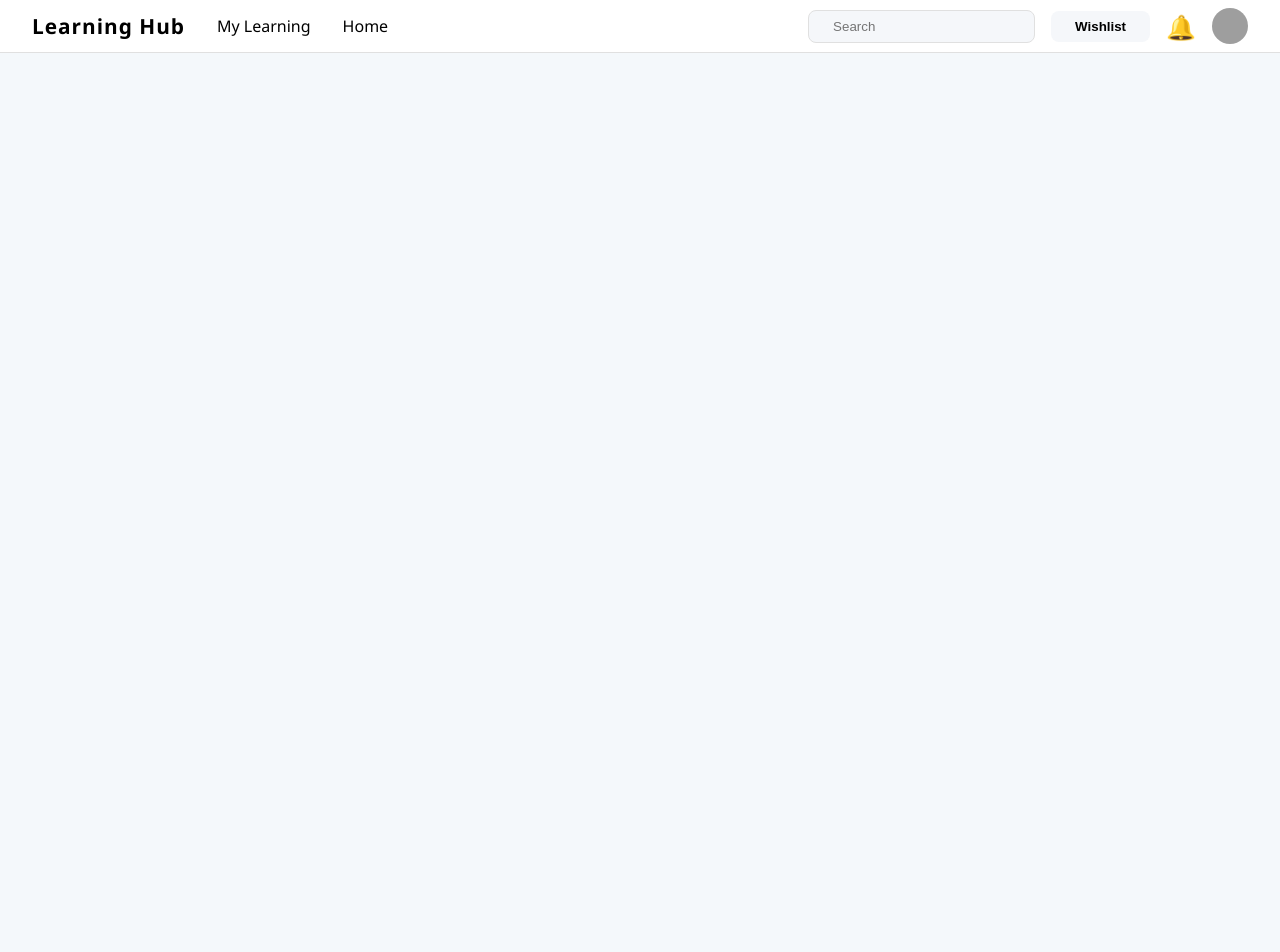
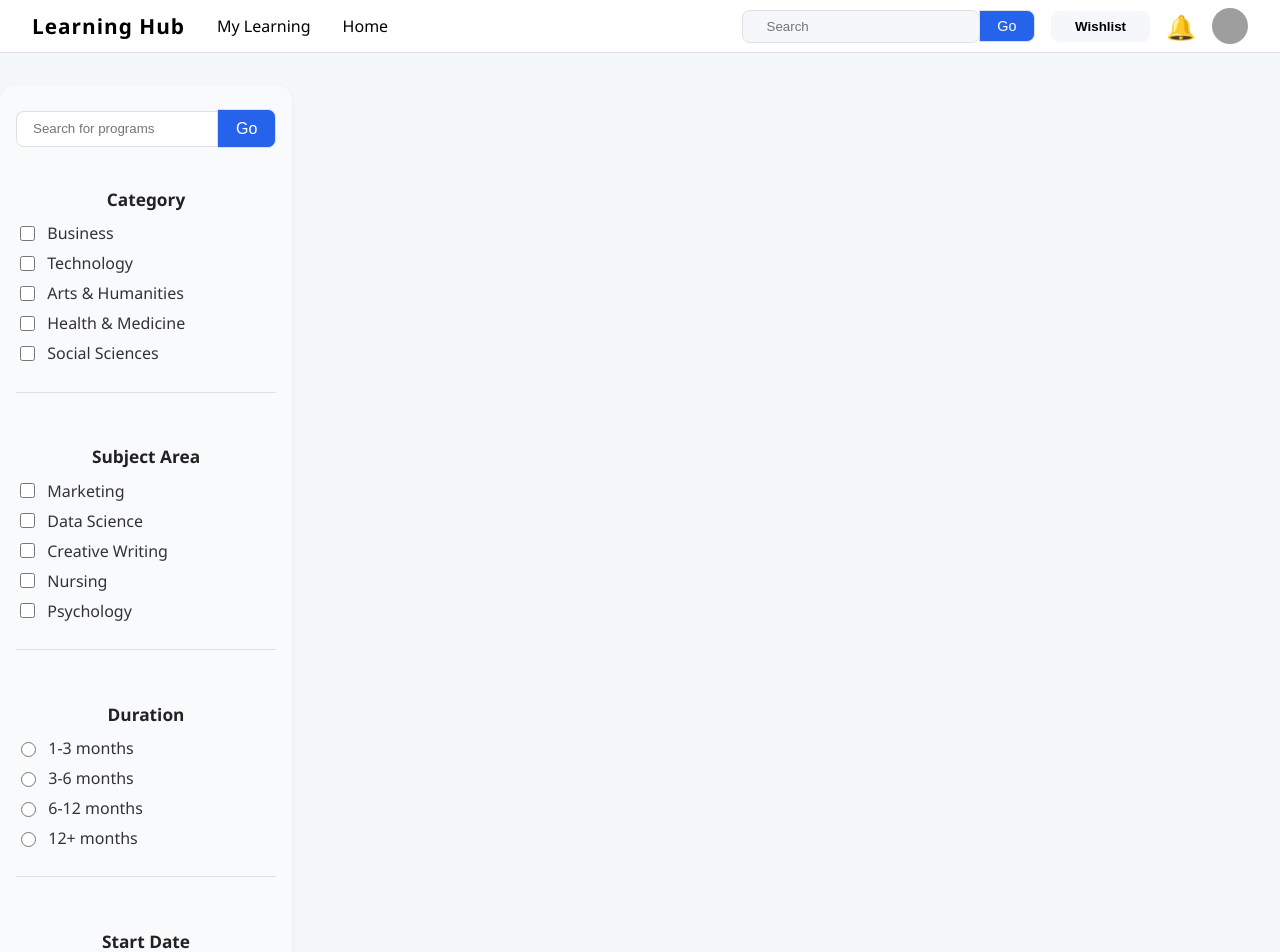
Before and after one commit to nithinrontala/Learning_Hub, a React (Create React App) app: page /courses in a window 1280 px wide. Shown: the top 952 px of the page. Before the commit the page ends 800 px from the top, so only its background shows below. Built offline with nearby package versions, Linux system fonts and the light colour scheme; grey boxes are pictures that could not be loaded.

Commit message:
Added Coursesidebar consists of filters.

```diff
--- a/src/components/Course.js
+++ b/src/components/Course.js
@@ -1,9 +1,20 @@
 import React from 'react';
 import CourseNavbar from './CourseNavbar';
+import CourseSidebar from './CourseSidebar';
 import './CourseNavbar.css';
+import './CourseSidebar.css';
 
 function Course() {
-  return <CourseNavbar />;
+  return (
+    <>
+      <CourseNavbar />
+      <div style={{ display: 'flex', gap: '2rem', marginTop: '2rem' }}>
+        <CourseSidebar />
+        {/* Add your main course content here */}
+        <div style={{ flex: 1 }}></div>
+      </div>
+    </>
+  );
 }
 
 export default Course;
--- a/src/components/CourseNavbar.css
+++ b/src/components/CourseNavbar.css
@@ -31,12 +31,27 @@
   gap: 1rem;
 }
 
+.course-navbar-search-wrapper {
+  position: relative;
+  display: flex;
+  align-items: center;
+}
+
 .course-navbar-search {
   padding: 0.5rem 1.5rem;
+  padding-right: 2.2rem;
   border-radius: 8px;
   border: 1px solid #e0e0e0;
   background: #f5f7fa;
   min-width: 120px;
+}
+
+.course-navbar-search-icon {
+  position: absolute;
+  right: 0.8rem;
+  font-size: 1.1rem;
+  color: #888;
+  pointer-events: none;
 }
 
 .course-navbar-wishlist {
@@ -57,6 +72,23 @@
   width: 36px;
   height: 36px;
   border-radius: 50%;
+}
+
+.course-navbar-search-go {
+  padding: 0.45rem 1.1rem;
+  border-radius: 0 8px 8px 0;
+  border: 0.8px solid #e0e0e0;
+  background: #2563eb;
+  color: #fff;
+  font-weight: 500;
+  font-size: 0.9rem;
+  margin-left: -1px;
+  cursor: pointer;
+  transition: background 0.2s;
+}
+
+.course-navbar-search-go:hover {
+  background: #1741a6;
 }
 
 @media (max-width: 900px) {
--- a/src/components/CourseNavbar.js
+++ b/src/components/CourseNavbar.js
@@ -14,7 +14,10 @@ function CourseNavbar() {
         </nav>
       </div>
       <div className="course-navbar-right">
-        <input type="text" placeholder="Search" className="course-navbar-search" />
+        <div className="course-navbar-search-wrapper">
+          <input type="text" placeholder="Search" className="course-navbar-search" />
+          <button className="course-navbar-search-go">Go</button>
+        </div>
         <button className="course-navbar-wishlist">Wishlist</button>
         <span className="course-navbar-bell">&#128276;</span>
         <img src="https://randomuser.me/api/portraits/women/44.jpg" alt="profile" className="course-navbar-profile" />
--- /dev/null
+++ b/src/components/CourseSidebar.css
@@ -0,0 +1,104 @@
+.course-sidebar {
+  width: 260px;
+  background: #f8fafc;
+  border-radius: 16px;
+  padding: 1.5rem 1rem;
+  box-shadow: 0 2px 8px rgba(0,0,0,0.04);
+  display: flex;
+  flex-direction: column;
+  gap: 1.5rem;
+}
+
+.course-sidebar-search-wrapper {
+  position: relative;
+  display: flex;
+  align-items: center;
+}
+
+.course-sidebar-search {
+  width: 100%;
+  padding: 0.6rem 1rem;
+  border-radius: 8px 0 0 8px;
+  border: 1px solid #e0e0e0;
+  background: #fff;
+  margin-bottom: 1rem;
+  border-right: none;
+}
+
+.course-sidebar-search-icon {
+  position: absolute;
+  right: 1rem;
+  font-size: 1.1rem;
+  color: #888;
+  pointer-events: none;
+}
+
+.course-sidebar-search-go {
+  padding: 0.6rem 1.1rem;
+  border-radius: 0 8px 8px 0;
+  border: 1px solid #e0e0e0;
+  background: #2563eb;
+  color: #fff;
+  font-weight: 500;
+  font-size: 1rem;
+  margin-bottom: 1rem;
+  cursor: pointer;
+  transition: background 0.2s;
+}
+
+.course-sidebar-search-go:hover {
+  background: #1741a6;
+}
+
+.course-sidebar-section {
+  margin-bottom: 1.8rem;
+  padding-bottom: 1.2rem;
+  border-bottom: 1px solid #e0e0e0;
+}
+
+.course-sidebar-title {
+  font-weight: bold;
+  margin-bottom: 0.7rem;
+  font-size: 1.08rem;
+  color: #222;
+}
+
+.course-sidebar-section label {
+  display: flex;
+  align-items: center;
+  gap: 0.6rem;
+  margin-bottom: 0.5rem;
+  font-size: 1rem;
+  cursor: pointer;
+  color: #333;
+}
+
+.course-sidebar-section:last-child {
+  border-bottom: none;
+  margin-bottom: 0;
+  padding-bottom: 0;
+}
+
+.course-sidebar input[type="checkbox"],
+.course-sidebar input[type="radio"] {
+  accent-color: #2563eb;
+  width: 1.1em;
+  height: 1.1em;
+}
+
+.course-sidebar-date {
+  width: 100%;
+  padding: 0.5rem;
+  border-radius: 8px;
+  border: 1px solid #e0e0e0;
+  background: #fff;
+  margin-top: 0.5rem;
+}
+
+@media (max-width: 900px) {
+  .course-sidebar {
+    width: 100%;
+    margin-bottom: 1.5rem;
+    border-radius: 10px;
+  }
+}
--- /dev/null
+++ b/src/components/CourseSidebar.js
@@ -0,0 +1,44 @@
+import React from 'react';
+import './CourseSidebar.css';
+
+function CourseSidebar() {
+  return (
+    <aside className="course-sidebar">
+      <div className="course-sidebar-search-wrapper">
+        <input className="course-sidebar-search" type="text" placeholder="Search for programs" />
+        <button className="course-sidebar-search-go">Go</button>
+      </div>
+      <div className="course-sidebar-section">
+        <div className="course-sidebar-title">Category</div>
+        <label><input type="checkbox" /> Business</label>
+        <label><input type="checkbox" /> Technology</label>
+        <label><input type="checkbox" /> Arts & Humanities</label>
+        <label><input type="checkbox" /> Health & Medicine</label>
+        <label><input type="checkbox" /> Social Sciences</label>
+      </div>
+      <div className="course-sidebar-section">
+        <div className="course-sidebar-title">Subject Area</div>
+        <label><input type="checkbox" /> Marketing</label>
+        <label><input type="checkbox" /> Data Science</label>
+        <label><input type="checkbox" /> Creative Writing</label>
+        <label><input type="checkbox" /> Nursing</label>
+        <label><input type="checkbox" /> Psychology</label>
+      </div>
+      <div className="course-sidebar-section">
+        <div className="course-sidebar-title">Duration</div>
+        <label><input type="radio" name="duration" /> 1-3 months</label>
+        <label><input type="radio" name="duration" /> 3-6 months</label>
+        <label><input type="radio" name="duration" /> 6-12 months</label>
+        <label><input type="radio" name="duration" /> 12+ months</label>
+      </div>
+      <div className="course-sidebar-section">
+        <div className="course-sidebar-title">Start Date</div>
+        <input type="date" className="course-sidebar-date" />
+        <div className="course-sidebar-title" style={{marginTop: '1rem'}}>End Date</div>
+        <input type="date" className="course-sidebar-date" />
+      </div>
+    </aside>
+  );
+}
+
+export default CourseSidebar;
```
